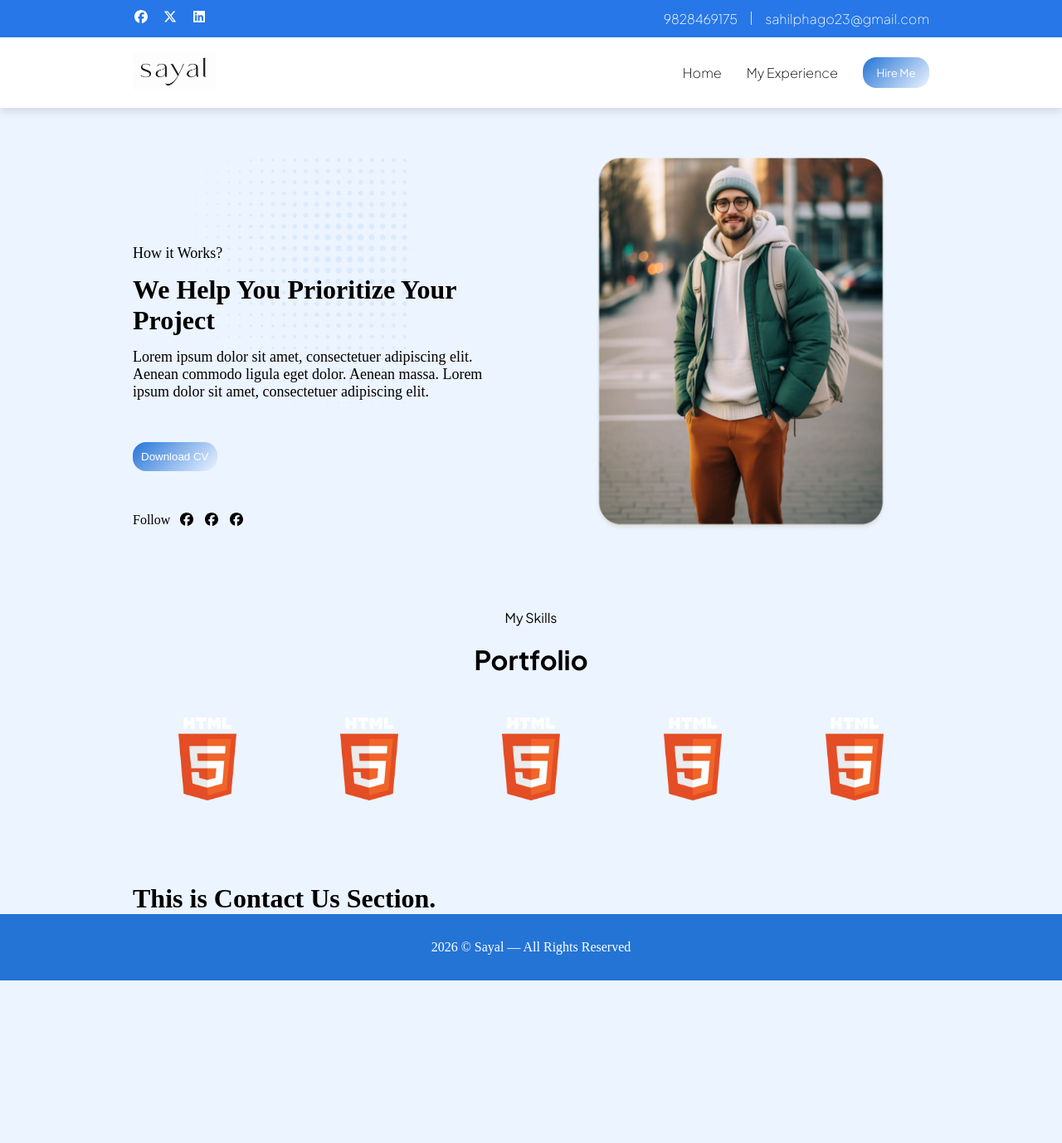
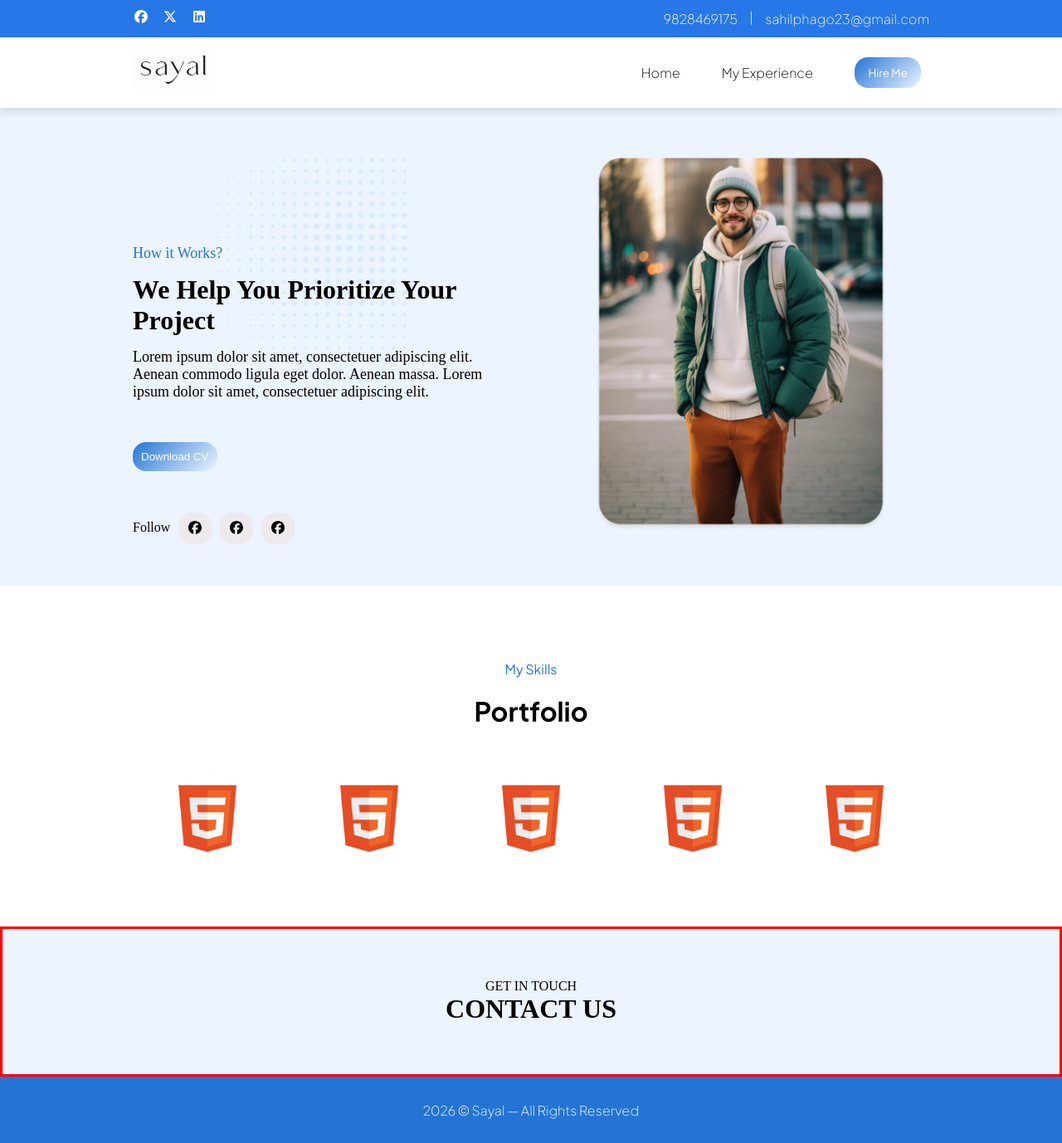
Before and after one commit to sayalsubba/Portfolio-Website-, a React (Vite) app: page / in a window 1280 px wide. Shown: the whole page at 83% size. Before the commit the page ends 1182 px from the top, so only its background shows below. Built offline with nearby package versions, Linux system fonts and the light colour scheme.

Commit message:
animation added

```diff
--- a/src/Components/Contact/Contact.jsx
+++ b/src/Components/Contact/Contact.jsx
@@ -6,9 +6,16 @@ export default function Contact() {
       <div className={Css["main"]} id='contact-us'>
 
         <div className={Css["mainContact"]}>
-<h1>This is Contact Us Section.</h1>
+          <p>GET IN TOUCH</p>
+       <h1>CONTACT US</h1>
+          <div className={Css["leftContact"]}>
 
 
+          </div>
+          <div className={Css["rightContact"]}>
+
+
+          </div>
         </div>
 
       </div>
@@ -16,4 +23,4 @@ export default function Contact() {
     </>
   )
 }
-export {Contact};
+export { Contact };
--- a/src/Components/Contact/Contact.module.css
+++ b/src/Components/Contact/Contact.module.css
@@ -3,10 +3,16 @@
     width: 100%;
     display: flex;
 justify-content: center;
-padding-top:100px ;
+padding-top:60px ;
+padding-bottom: 60px;
+align-items: center;
+border: solid red;
 }
 .mainContact{
     width: 75%;
-
+    flex-direction: column;
+    display: flex;
+    justify-content: center;
+    align-items: center;
     height: inherit;
 }
--- a/src/Components/Experience/Experience.jsx
+++ b/src/Components/Experience/Experience.jsx
@@ -10,7 +10,7 @@ export default function Experience() {
   }
     const item = {
     hidden:{opacity:0, y:20},
-    visible:{opacity:1, y:0, transition:{duration:1}},
+    visible:{opacity:1, y:0, transition:{duration:0.5}},
   }
 
   const card = {
--- a/src/Components/Experience/Experience.module.css
+++ b/src/Components/Experience/Experience.module.css
@@ -5,6 +5,8 @@
     display: flex;
     flex-direction: column;
     align-items: center;
+background-color: white;
+    padding-bottom: 90px;
 
 }
 
@@ -13,7 +15,9 @@
     text-align: center;
     font-family: var(--font-family);
 }
-
+.mainExperience p{
+    color: var(--primary-color);
+}
 .mainExperience h1 {
     margin-top: 20px;
 }
--- a/src/Components/Footer/Footer.module.css
+++ b/src/Components/Footer/Footer.module.css
@@ -7,4 +7,6 @@
     position: absolute;
     align-items: center;
     color: white;
+    font-family: var(--font-family);
+font-weight: 100;
 }
--- a/src/Components/Home/Home.jsx
+++ b/src/Components/Home/Home.jsx
@@ -25,25 +25,27 @@ export default function Home() {
 
             viewport={{ once: true, amount: 0.2 }}
             className={Css["leftMain"]}>
-            <motion.p variants={item}>How it Works?</motion.p>
+            <motion.p variants={item} style={{ color: "var(--primary-color)" }}  >How it Works?</motion.p>
             <motion.h1 variants={item}>We Help You Prioritize Your Project</motion.h1>
             <motion.p variants={item}>Lorem ipsum dolor sit amet, consectetuer adipiscing elit. Aenean commodo ligula eget dolor. Aenean massa. Lorem ipsum dolor sit amet, consectetuer adipiscing elit. </motion.p>
             <motion.button variants={container} whileHover={{ scale: 1.1 }}
               transition={{ type: "spring", damping: 15 }}
-              whileTap={{ scale: 0.9,y:-10 }}>
+              whileTap={{ scale: 0.9, y: -10 }}>
               Download CV
             </motion.button>
-            <motion.div className={Css["mainFont"]}>
-       <span>Follow </span>
-              <FontAwesomeIcon icon={faFacebook} />
-              <FontAwesomeIcon icon={faFacebook} />
-              <FontAwesomeIcon icon={faFacebook} />
+            <motion.div
+            className={Css["mainFont"]} variants={container}>
+              <span>Follow </span>
+              <motion.a whileHover={{scale:1.1,transition:{duration:0.5}}} variants={item} href=""><FontAwesomeIcon icon={faFacebook} /></motion.a>
+              <motion.a whileHover={{scale:1.1,transition:{duration:0.5}}} variants={item} href=''><FontAwesomeIcon icon={faFacebook} /></motion.a>
+              <motion.a whileHover={{scale:1.1,transition:{duration:0.5}}} variants={item} href=''><FontAwesomeIcon icon={faFacebook} /></motion.a>
 
             </motion.div>
           </motion.div >
 
 
           <motion.div
+
             initial={{ opacity: 0, y: 20 }}
             whileInView={{ opacity: 1, y: 0, transition: { duration: 1 } }}
             viewport={{ once: true, amount: 0.2 }}
--- a/src/Components/Home/Home.module.css
+++ b/src/Components/Home/Home.module.css
@@ -4,6 +4,7 @@
     display: flex;
     justify-content: center;
     padding-top: 60px;
+    padding-bottom: 50px;
 }
 
 .hero{
@@ -50,8 +51,27 @@ transform: translateX(-300px);
     margin-top: 15px;
     font-style: var(--font-family);
 }
+.mainP p{
+    color: var(--primary-color);
+}
 .mainFont{
     display: flex;
 gap: 10px;
 margin-top: 50px;
+
 }
+.mainFont span{
+    transform: translateY(9px);
+}
+.mainFont a{
+    background-color: rgba(240, 230, 230, 0.698);
+    backdrop-filter:blur(1);
+    border-radius: 1rem;
+    padding: 10px;
+    color:black ;
+    text-decoration: none;
+}
+.mainFont a:hover{
+color: white;
+background-color: var(--primary-color);
+}
--- a/src/Components/MainNav/MainNav.jsx
+++ b/src/Components/MainNav/MainNav.jsx
@@ -11,21 +11,24 @@ export default function MainNav() {
       <div className={Css["Main"]} >
         <div className={Css["mainNav"]}>
           <div className={Css["LeftNav"]}>
-       <a href="#home"> <img src={Logo} alt="Sayal Subba" /></a>
+            <a href="#home"> <img src={Logo} alt="Sayal Subba" /></a>
           </div>
           <div className={Css["RightNav"]}>
             <a href="#home">Home</a>
             <a href="#experience">My Experience</a>
 
-            <motion.button
+            <a href="#contact-us"
+
+            ><motion.button
               whileHover={{
                 scale: 1.05,
                 y: -2
               }}
               whileTap={{ scale: 0.9 }}
               transition={{ type: "spring", damping: 10 }}
-
-              id='btn'> Hire Me</motion.button>
+              id='btn'
+            > Hire Me</motion.button>
+            </a>
           </div>
         </div>
       </div>
--- a/src/Components/MainNav/MainNav.module.css
+++ b/src/Components/MainNav/MainNav.module.css
@@ -35,6 +35,23 @@
     color: black;
     font-family: var(--font-family);
     font-weight: 200;
+      position: relative;
+      padding: 10px;
+}
+.RightNav a:not(:has(button))::after{
+content: "";
+  position: absolute;
+  left: 0;
+  bottom: 0;
+  width: 100%;
+  height: 2px;
+  background: #3498db;
+  transform: scaleX(0);
+    transform-origin: center; /* expand from center */
+transition: 0.4s ease;
+}
+.RightNav a:not(:has(button)):hover::after{
+transform: scaleX(1);
 }
 
 .RightNav button {
@@ -46,10 +63,7 @@
    font-family: var(--font-family);
     color: white;
     width: 80px;
-
 }
-
-
 .RightNav button:hover {
    font-family: var(--font-family);
     background: linear-gradient(135deg, rgb(236, 244, 255), rgb(36, 116, 214));
```
Lines whose indentation alone changed are shown as unchanged.
